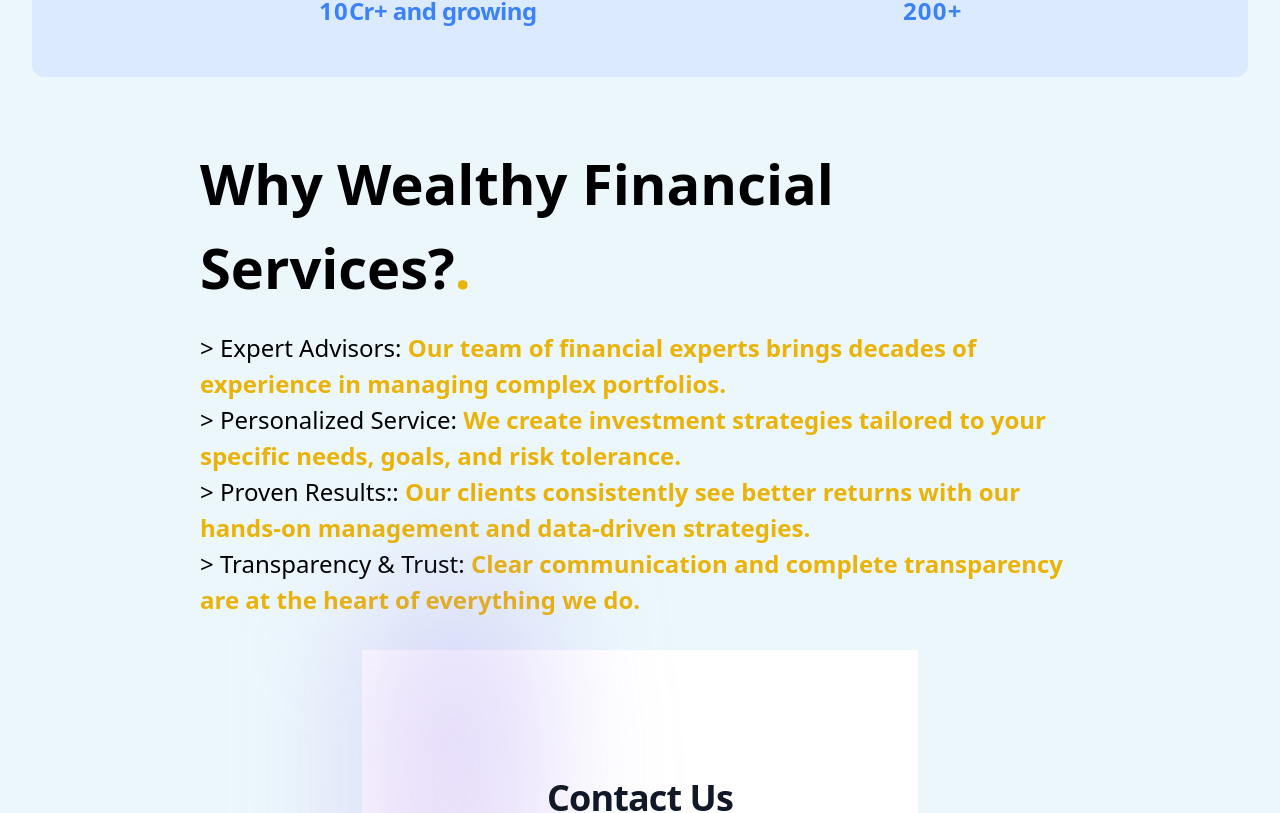
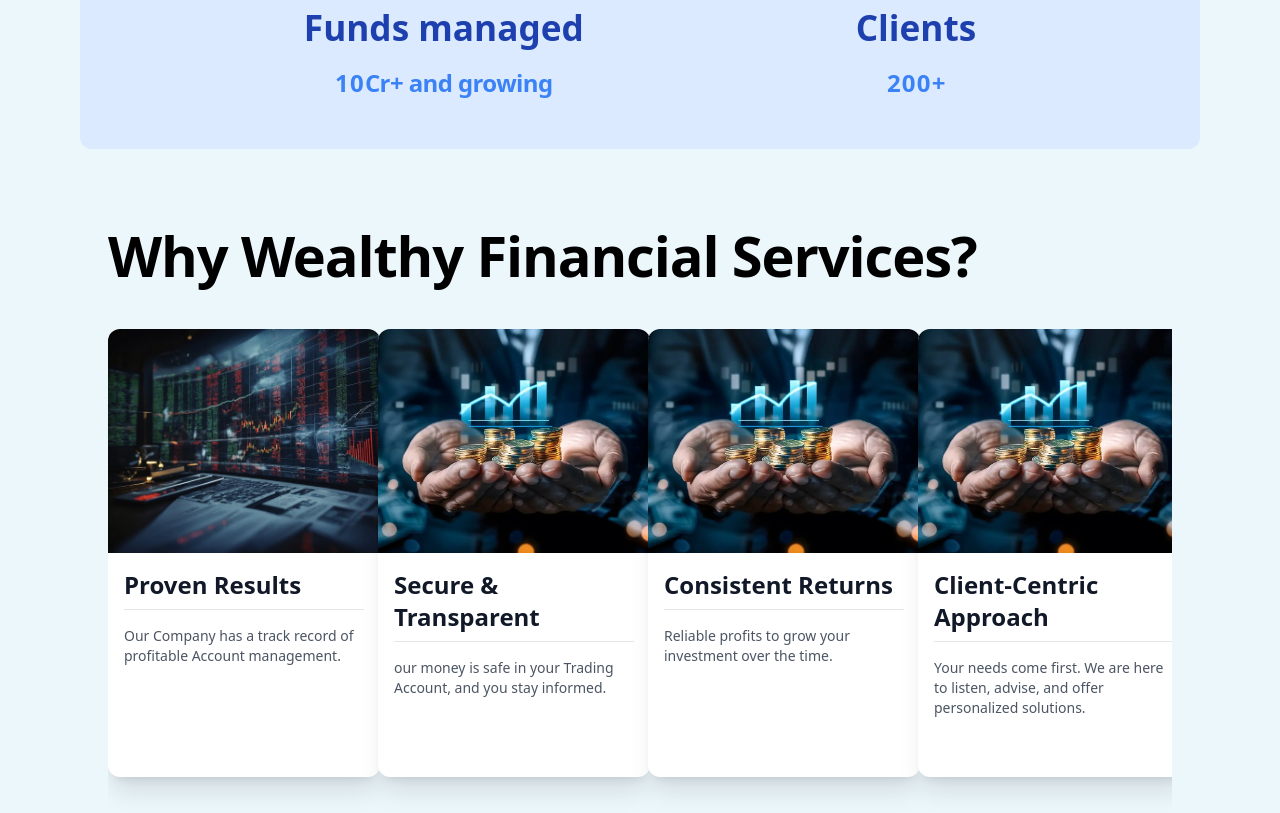
Before and after one commit to SanketSonawane11/wealthyfinancial, a Next.js app: page / in a window 1280 px wide. Shown: the part 2492-3305 px from the top of the page. Built offline with nearby package versions, Linux system fonts and the light colour scheme.

Commit message:
Changes 6

```diff
--- a/src/app/Components/Card.tsx
+++ b/src/app/Components/Card.tsx
@@ -14,11 +14,11 @@ export function Card({
     <div className="max-w-xs my-[2rem] w-full">
       <div
         className={cn(
-          "cursor-pointer rounded-xl h-fit px-[0rem] py-[0rem] md:h-[28rem] overflow-hidden relative card shadow-xl max-w-sm mx-auto bg-white flex flex-col"
+          "cursor-pointer rounded-xl h-fit px-[0rem] py-[0rem] md:min-w-[17rem] md:h-[28rem] overflow-hidden relative card shadow-xl max-w-sm mx-auto bg-white flex flex-col"
         )}
       >
         {/* Image at the top */}
-        <div className="min-h-[50%] rounded-lg w-full overflow-hidden">
+        <div className="min-h-[50%] max-h-[50%] rounded-lg w-full overflow-hidden">
           <img
             src={image}
             alt={title}
@@ -28,7 +28,7 @@ export function Card({
 
         {/* Content area */}
         <div className="p-4">
-          <h1 className="font-bold md:min-h-[3.9rem] text-xl md:text-2xl text-gray-900 mb-2">
+          <h1 className="font-bold md:min-h-[2rem] text-xl md:text-2xl text-gray-900 mb-2">
             {title}
           </h1>
           <hr />
--- a/src/app/Components/WhyUs.tsx
+++ b/src/app/Components/WhyUs.tsx
@@ -1,53 +1,64 @@
+import { Heading } from "./BlurHeading";
+import { Card } from "./Card";
 import BoxReveal from "./ui/reveal";
 
 export async function WhyUs() {
+  const whyPoints = [
+    {
+      title: "Proven Results",
+      content:
+        "Our Company has a track record of profitable Account management.",
+      img: "/images/one.webp",
+    },
+    {
+      title: "Secure & Transparent",
+      content:
+        "our money is safe in your Trading Account, and you stay informed.",
+      img: "/images/two.webp",
+    },
+    {
+      title: " Consistent Returns",
+      content: "Reliable profits to grow your investment over the time.",
+      img: "/images/two.webp",
+    },
+    {
+      title: "Client-Centric Approach",
+      content:
+        "Your needs come first. We are here to listen, advise, and offer personalized solutions.",
+      img: "/images/two.webp",
+    },
+    {
+      title: "Excellence",
+      content:
+        "We strive for excellence in everything we do, from the solutions we offer to the services we deliver.",
+      img: "/images/two.webp",
+    },
+  ];
+
   return (
-    <div className="h-full w-[19rem] md:w-[40rem] lg:w-[55rem] my-[2rem] items-center justify-center overflow-hidden pt-8">
+    <div className="h-full w-[95%] md:w-[full] my-[2rem] items-center justify-center overflow-hidden pt-8">
       <BoxReveal boxColor={"#eab308"} duration={0.5}>
-        <p className="text-[3.5rem] font-semibold">
-          Why Wealthy Financial Services?
-          <span className="text-[#eab308]">.</span>
-        </p>
+        <Heading heading="Why Wealthy Financial Services?" />
       </BoxReveal>
 
       <BoxReveal boxColor={"#eab308"} duration={0.5}>
-        <div className="mt-[1.3rem] text-[1.2rem] md:text-[1.5rem]">
-          <p>
-            &gt; Expert Advisors:
-            <span className="font-semibold text-[#eab308]">
-              {" "}
-              Our team of financial experts brings decades of experience in
-              managing complex portfolios.
-            </span>{" "}
-            <br />
-            &gt; Personalized Service:
-            <span className="font-semibold text-[#eab308]">
-              {" "}
-              We create investment strategies tailored to your specific needs,
-              goals, and risk tolerance.
-            </span>{" "}
-            <br />
-            &gt; Proven Results::
-            <span className="font-semibold text-[#eab308]">
-              {" "}
-              Our clients consistently see better returns with our hands-on
-              management and data-driven strategies.
-            </span>{" "}
-            <br />
-            &gt; Transparency & Trust:
-            <span className="font-semibold text-[#eab308]">
-              {" "}
-              Clear communication and complete transparency are at the heart of
-              everything we do.
-            </span>{" "}
-            <br />
-          </p>
+        <div className="grid grid-cols-1 sm:grid-cols-2 lg:grid-cols-4 gap-4 items-center justify-center">
+          {whyPoints.map((ele, i) => {
+            return (
+              <div
+                key={i}
+                className={`${
+                  whyPoints.length === 5 && i === 4
+                    ? "lg:col-span-4 lg:justify-self-center"
+                    : ""
+                }`}
+              >
+                <Card image={ele.img} title={ele.title} content={ele.content} />
+              </div>
+            );
+          })}
         </div>
       </BoxReveal>
-
-      {/* <BoxReveal boxColor={"#5046e6"} duration={0.5}>
-        <Button className="mt-[1.6rem] bg-[#5046e6]">Explore</Button>
-      </BoxReveal> */}
     </div>
   );
 }
--- a/src/app/page.tsx
+++ b/src/app/page.tsx
@@ -13,7 +13,7 @@ function page() {
     <div className="w-full flex items-center bg-[#ecf7fc] justify-center flex-col h-fit ">
       <Navbar />
       <Hero />
-      <div className="md:p-[2rem] flex items-center justify-center flex-col">
+      <div className="md:p-[5rem] flex items-center justify-center flex-col">
         <About />
         <Services />
         <MoreAbout />
```
